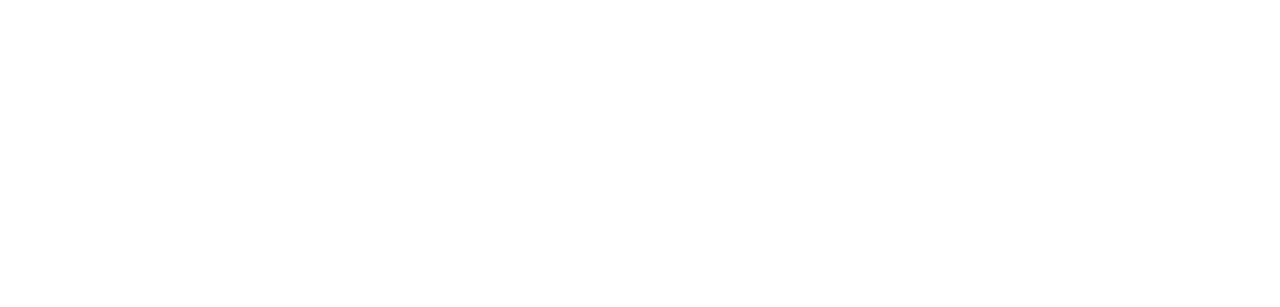
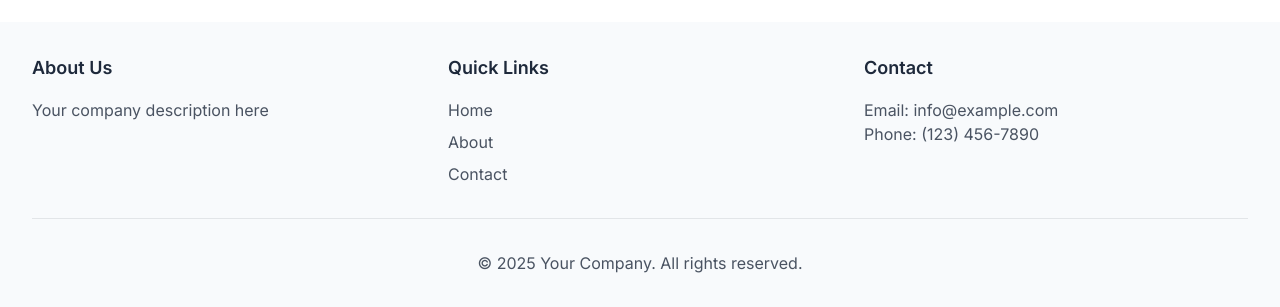
Before and after one commit to M-416U/blog-client, a Next.js app: page / in a window 1280 px wide. Shown: the part 778-1085 px from the top of the page. Before the commit the page ends 800 px from the top, so only its background shows below. Built offline with nearby package versions, Linux system fonts and the light colour scheme.

Commit message:
create navbar and footer components for main layouts

```diff
--- /dev/null
+++ b/app/(main)/layout.tsx
@@ -0,0 +1,17 @@
+import React from "react";
+import Navbar from "../components/Navbar";
+import Footer from "../components/Footer";
+
+const MainPagesLayout = ({ children }: { children: React.ReactNode }) => {
+  return (
+    <>
+      <Navbar />
+      <main className="min-h-screen max-w-7xl mx-auto px-4 sm:px-6 lg:px-8 py-8">
+        {children}
+      </main>
+      <Footer />
+    </>
+  );
+};
+
+export default MainPagesLayout;
--- a/app/page.tsx
+++ b/app/(main)/page.tsx
@@ -1,23 +1,14 @@
-import { ThemeToggle } from "./components/ThemeToggle";
+import React from "react";
 
-export default function Home() {
+const HomePage = () => {
   return (
-    <main className="min-h-screen">
-      <nav className="fixed w-full p-4 bg-surface-light dark:bg-surface-dark border-b border-gray-200 dark:border-gray-700">
-        <div className="max-w-7xl mx-auto flex justify-between items-center">
-          <h1 className="text-2xl font-bold text-primary-light dark:text-primary-dark">
-            Modern Blog
-          </h1>
-          <ThemeToggle />
-        </div>
-      </nav>
-
+    <>
       <div className="max-w-7xl mx-auto pt-24 px-4">
         <div className="grid gap-6 md:grid-cols-2 lg:grid-cols-3">
           {/* Sample blog card */}
           <article
             className="p-6 rounded-xl bg-surface-light dark:bg-surface-dark
-            border border-gray-200 dark:border-gray-700 hover:shadow-lg transition-shadow"
+              border border-gray-200 dark:border-gray-700 hover:shadow-lg transition-shadow"
           >
             <h2 className="text-xl font-semibold mb-2">Sample Blog Post</h2>
             <p className="text-gray-600 dark:text-gray-300">
@@ -25,13 +16,15 @@
             </p>
             <button
               className="mt-4 px-4 py-2 rounded-lg bg-primary-light dark:bg-primary-dark
-              text-white hover:opacity-90 transition-opacity"
+                text-white hover:opacity-90 transition-opacity"
             >
               Read More
             </button>
           </article>
         </div>
       </div>
-    </main>
+    </>
   );
-}
+};
+
+export default HomePage;
--- /dev/null
+++ b/app/components/Footer.tsx
@@ -0,0 +1,69 @@
+import Link from "next/link";
+
+const Footer = () => {
+  return (
+    <footer className="bg-surface-light dark:bg-surface-dark">
+      <div className="max-w-7xl mx-auto px-4 sm:px-6 lg:px-8 py-8">
+        <div className="grid grid-cols-1 md:grid-cols-3 gap-8">
+          <div>
+            <h3 className="text-lg font-semibold mb-4 text-text-light dark:text-text-dark">
+              About Us
+            </h3>
+            <p className="text-text-light/80 dark:text-text-dark/80">
+              Your company description here
+            </p>
+          </div>
+          <div>
+            <h3 className="text-lg font-semibold mb-4 text-text-light dark:text-text-dark">
+              Quick Links
+            </h3>
+            <ul className="space-y-2">
+              <li>
+                <Link
+                  href="/"
+                  className="text-text-light/80 dark:text-text-dark/80 hover:text-primary-light dark:hover:text-primary-dark"
+                >
+                  Home
+                </Link>
+              </li>
+              <li>
+                <Link
+                  href="/about"
+                  className="text-text-light/80 dark:text-text-dark/80 hover:text-primary-light dark:hover:text-primary-dark"
+                >
+                  About
+                </Link>
+              </li>
+              <li>
+                <Link
+                  href="/contact"
+                  className="text-text-light/80 dark:text-text-dark/80 hover:text-primary-light dark:hover:text-primary-dark"
+                >
+                  Contact
+                </Link>
+              </li>
+            </ul>
+          </div>
+          <div>
+            <h3 className="text-lg font-semibold mb-4 text-text-light dark:text-text-dark">
+              Contact
+            </h3>
+            <p className="text-text-light/80 dark:text-text-dark/80">
+              Email: info@example.com
+            </p>
+            <p className="text-text-light/80 dark:text-text-dark/80">
+              Phone: (123) 456-7890
+            </p>
+          </div>
+        </div>
+        <div className="mt-8 pt-8 border-t border-text-light/10 dark:border-text-dark/10 text-center">
+          <p className="text-text-light/80 dark:text-text-dark/80">
+            © {new Date().getFullYear()} Your Company. All rights reserved.
+          </p>
+        </div>
+      </div>
+    </footer>
+  );
+};
+
+export default Footer;
--- /dev/null
+++ b/app/components/Navbar.tsx
@@ -0,0 +1,16 @@
+import { ThemeToggle } from "./ThemeToggle";
+
+const Navbar = () => {
+  return (
+    <nav className="fixed w-full p-4 bg-surface-light dark:bg-surface-dark border-b border-gray-200 dark:border-gray-700">
+      <div className="max-w-7xl mx-auto flex justify-between items-center">
+        <h1 className="text-2xl font-bold text-primary-light dark:text-primary-dark">
+          Modern Blog
+        </h1>
+        <ThemeToggle />
+      </div>
+    </nav>
+  );
+};
+
+export default Navbar;
```
